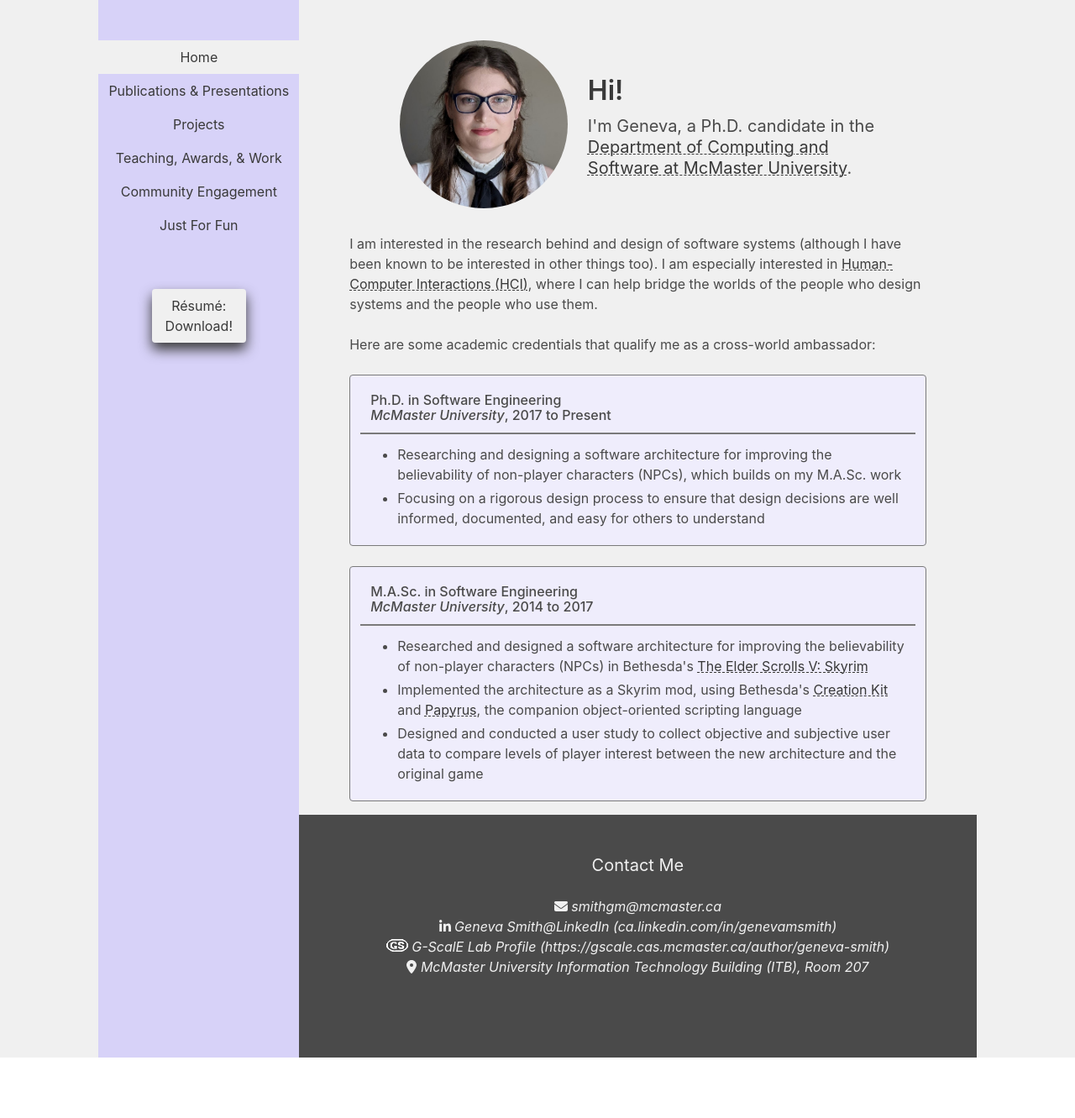
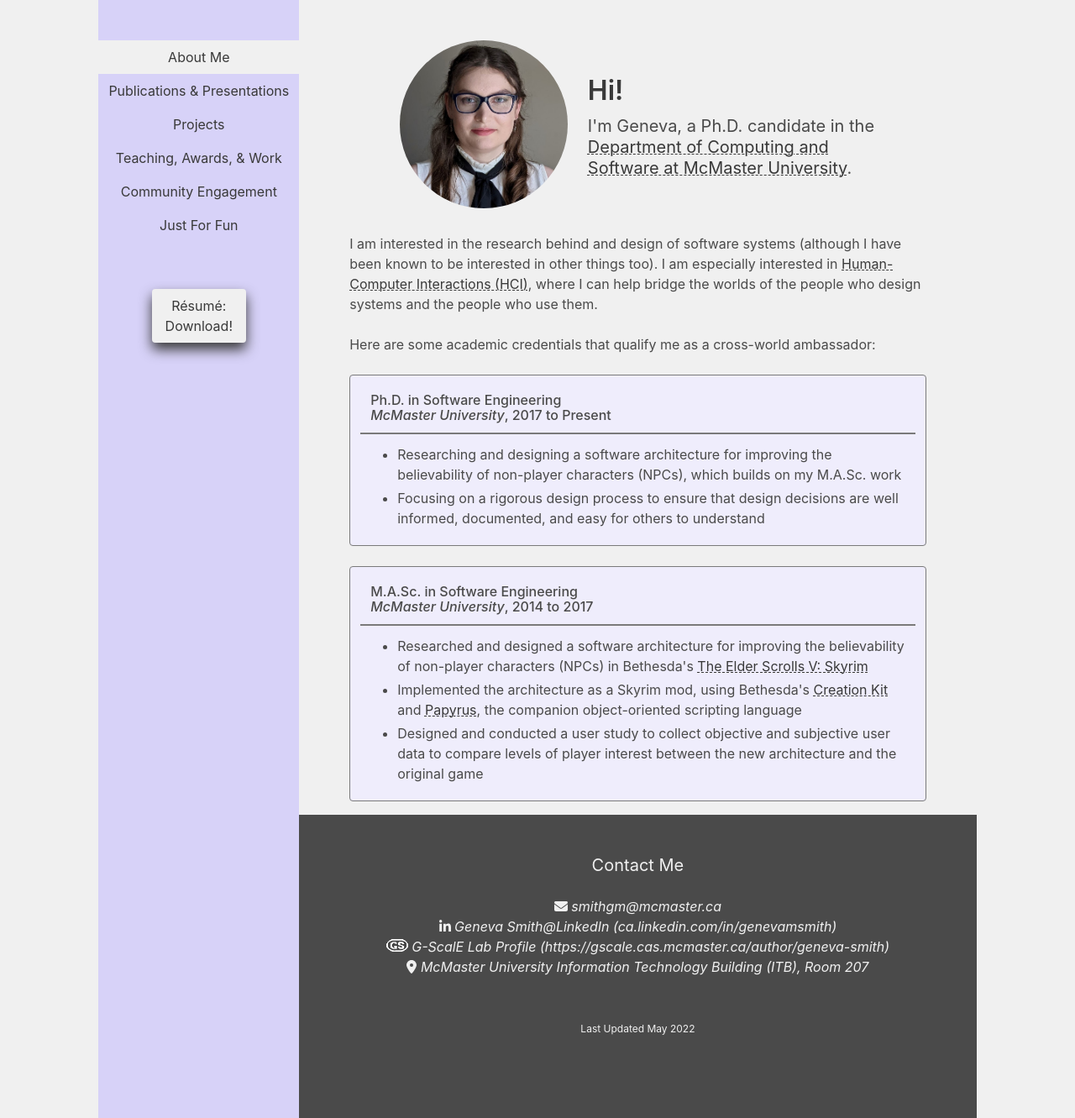
Before and after one commit to GenevaS/website, a Next.js app: page / in a window 1280 px wide. Shown: the whole page at 84% size. Before the commit the page ends 1259 px from the top, so only its background shows below. Built offline with nearby package versions, Linux system fonts and the light colour scheme; some icons are missing.

Commit message:
Added last updated field in footer

```diff
--- a/components/footer.js
+++ b/components/footer.js
@@ -32,7 +32,9 @@ const locationIcon = <FontAwesomeIcon icon={faLocationDot} alt=""/>
 // Footer Function
 function Footer() {
 	return (
-    <footer className='footer is-flex is-justify-content-center
+    <footer className='footer
+                       is-flex is-flex-direction-column
+                       is-justify-content-space-between
                        mt-4 has-text-centered
                        has-text-grey-lighter has-background-grey-dark'>
       <div>
@@ -46,6 +48,10 @@ function Footer() {
         <br></br>
         {locationIcon} <i>{office}</i>
       </div>
+
+      <div className='pt-6 has-text-grey-lighter'>
+        <span className='is-size-7'>Last Updated May 2022</span>
+      </div>
     </footer>
 	)
 }
--- a/components/layout.js
+++ b/components/layout.js
@@ -94,9 +94,10 @@ export default function Layout({ children }) {
           * ---------------------------------------------------------------
         */}
         <div className='container is-hidden-desktop
-                        is-flex is-flex-direction-column is-justify-content-center'>
+                        is-flex is-flex-direction-column'>
           <nav className="navbar is-fixed-top" role="navigation" aria-label="main navigation">
             <div className="navbar-brand has-background-primary">
+              <span className='is-align-self-center pl-4 mb-1 subtitle'>Geneva M. Smith</span>
               <a id="hamburger-menu-button"
                  role="button" className={menuOpen ? 'navbar-burger is-active' : 'navbar-burger'}
                  aria-label="menu" aria-expanded="false"
@@ -113,7 +114,7 @@ export default function Layout({ children }) {
             </div>
           </nav>
 
-          <div className='withstickyfoot pt-5'>
+          <div className='withstickyfoot pt-6'>
             <main className='is-flex is-flex-grow-1
                              is-justify-content-center'>
               {children}
--- a/components/navbar.js
+++ b/components/navbar.js
@@ -5,7 +5,7 @@
 
 import { useRouter } from 'next/router'
 
-const home = "Home";
+const home = "About Me";
 const homeAddress = "/";
 
 const publications = "Publications & Presentations";
```
